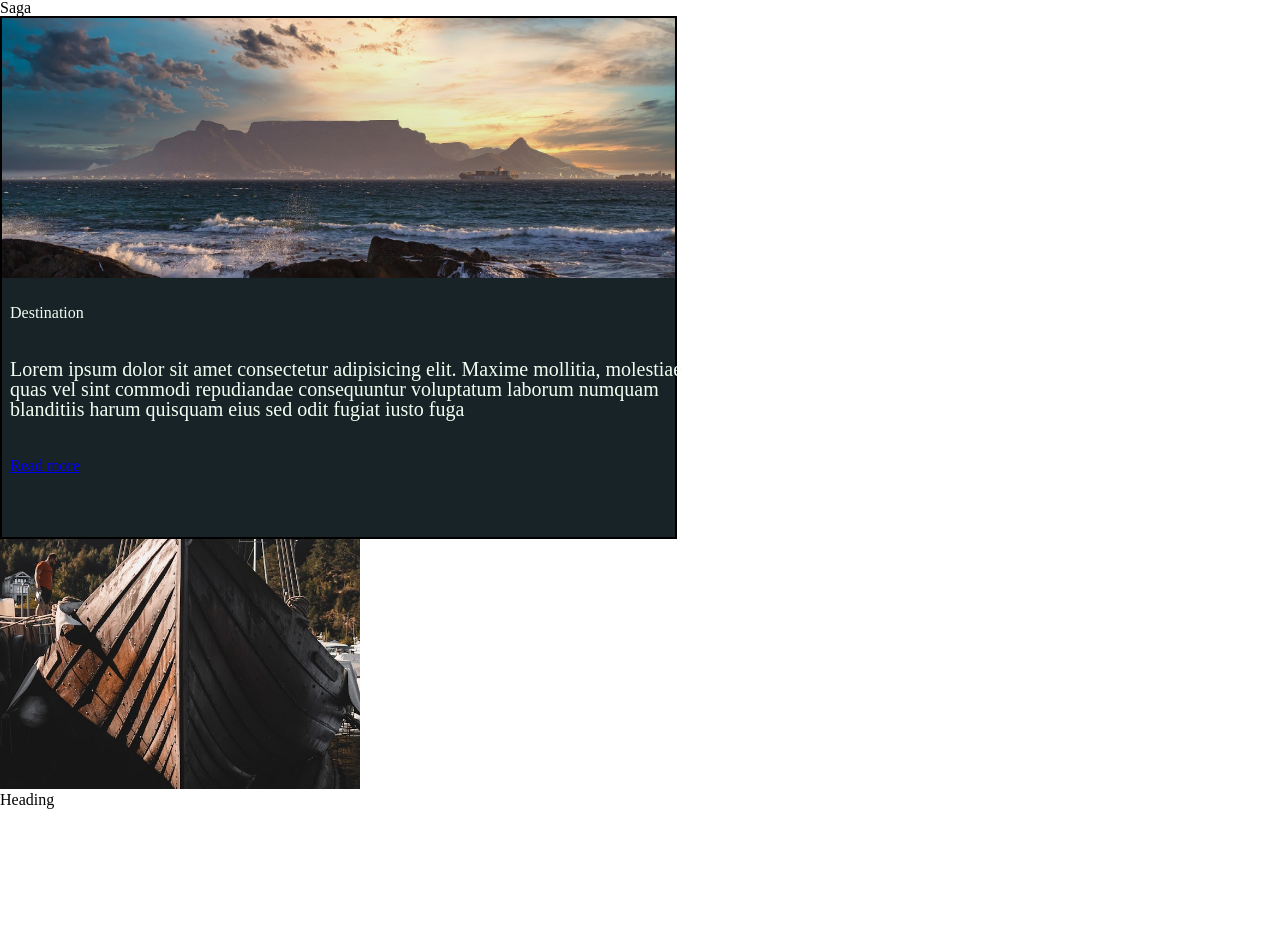
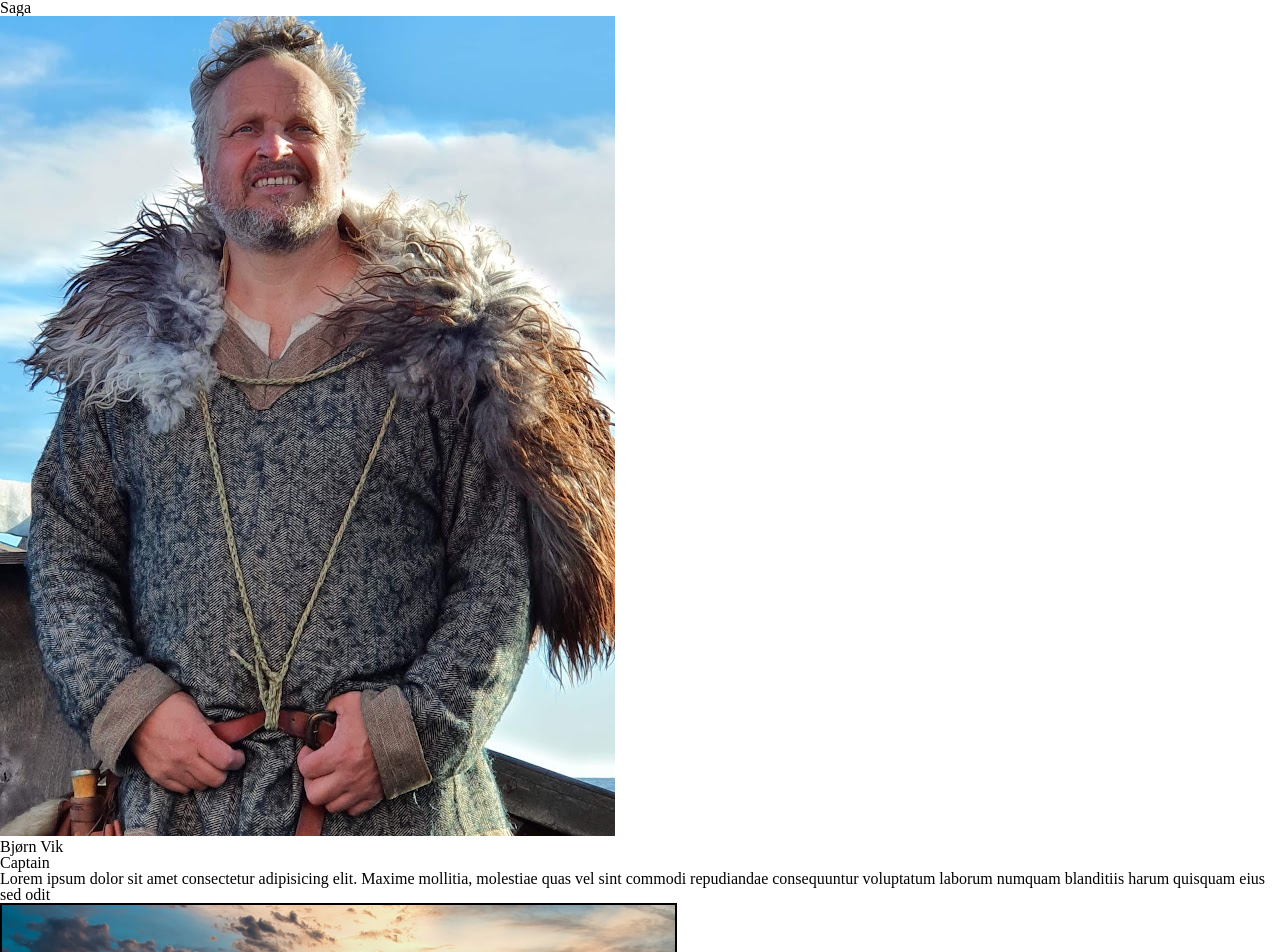
Before and after one commit to mobak88/Saga-Farmann, a Next.js app: page / in a window 1280 px wide. Shown: the top 952 px of the page. Built offline with nearby package versions, Linux system fonts and the light colour scheme.

Commit message:
card-dummy-data

```diff
--- a/src/components/cards/crew-card/crew-card.tsx
+++ b/src/components/cards/crew-card/crew-card.tsx
@@ -1,8 +1,9 @@
+import Image, { StaticImageData } from "next/image";
 import React from "react";
 import styles from "./crew-card.module.css";
 
 interface CardProps {
-  imageSrc: string;
+  imageSrc: StaticImageData;
   name: string;
   role: string;
   about: string;
@@ -12,7 +13,20 @@ const CrewCard = ({ imageSrc, name, role, about }: CardProps) => {
   return (
     <>
       <div className={styles.card}>
-        <div></div>
+        <div className={styles["card-image"]}>
+          <Image
+            className={styles["card-image"]}
+            src={imageSrc}
+            alt="Crew member"
+            width={0}
+            height={0}
+          />
+        </div>
+        <div>
+          <h3>{name}</h3>
+          <p>{role}</p>
+          <p>{about}</p>
+        </div>
       </div>
     </>
   );
--- a/src/pages/index.tsx
+++ b/src/pages/index.tsx
@@ -3,6 +3,7 @@ import CrewCard from "@/components/cards/crew-card/crew-card";
 import SliderCard from "@/components/cards/slider-card/slider-card";
 import DestinationCard from "@/components/cards/destination-card/destination-card";
 import Navbar from "@/components/navbar/navbar";
+import image from "../../public/assets/BjornVik1.jpeg";
 
 export default function Home() {
   return (
@@ -17,7 +18,14 @@ export default function Home() {
         <>
           <h1>Saga</h1>
 
-          <CrewCard imageSrc="test" name="test" role="test" about="test" />
+          <CrewCard
+            imageSrc={image}
+            name="Bjørn Vik"
+            role="Captain"
+            about="Lorem ipsum dolor sit amet consectetur adipisicing elit. Maxime mollitia,
+molestiae quas vel sint commodi repudiandae consequuntur voluptatum laborum
+numquam blanditiis harum quisquam eius sed odit"
+          />
 
           <DestinationCard />
           <SliderCard />
```
